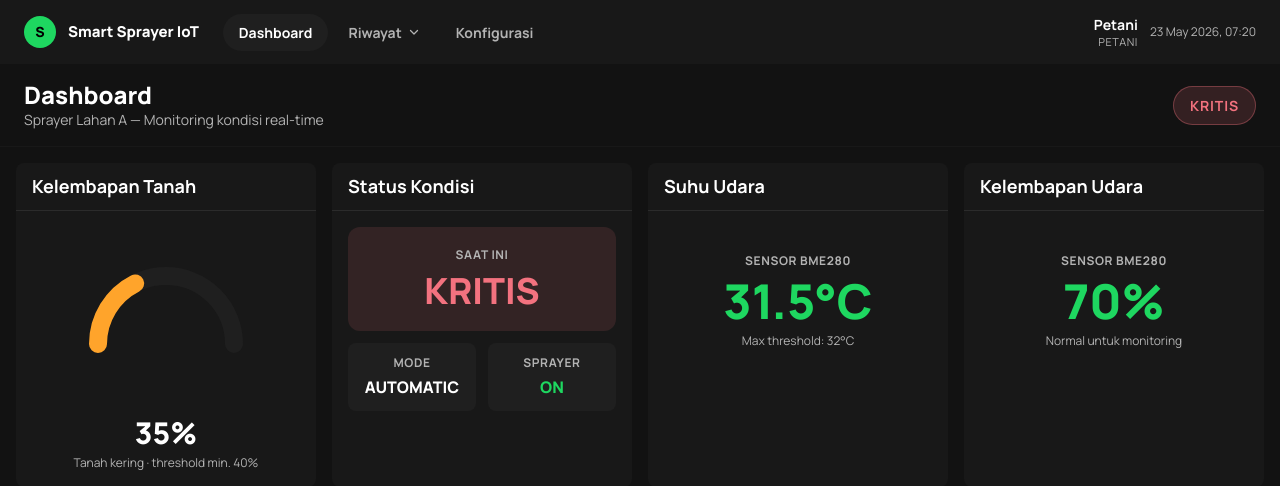
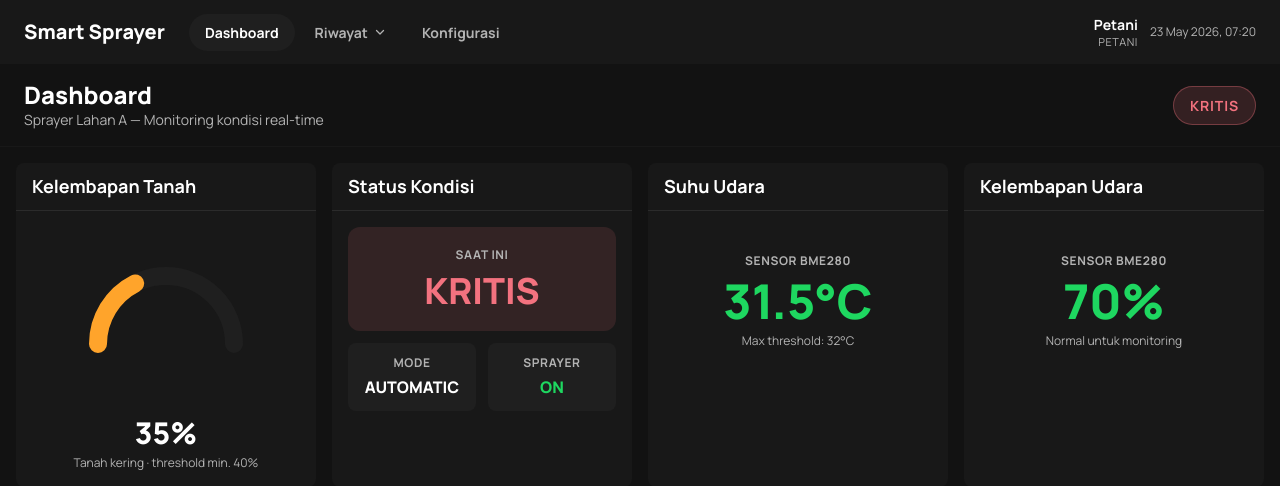
Before and after one commit to fadilsflow/wjdk000, a Laravel app: page /dashboard in a window 1280 px wide. Shown: the top 486 px of the page. Run offline with Laravel 12, Linux system fonts and the light colour scheme; style sheets or scripts are compiled from the project's sources.

Commit message:
refactor(ui): update branding text and simplify header layout

```diff
--- a/resources/views/components/app-layout.blade.php
+++ b/resources/views/components/app-layout.blade.php
@@ -32,10 +32,8 @@ $isHistoryRoute = request()->routeIs('history.*');
     <header class="bg-[color:var(--color-bg-surface)]">
         <div class="flex items-center flex-wrap gap-y-2 px-6 h-[64px]">
             <a href="{{ route('dashboard') }}" class="flex items-center gap-3 mr-6 whitespace-nowrap">
-                <span class="w-8 h-8 rounded-full grid place-items-center bg-[color:var(--color-brand)] text-black font-black text-sm">S</span>
-                <span class="font-extrabold text-[15px] text-[color:var(--color-text)]">Smart Sprayer IoT</span>
+                <span class="font-extrabold text-xl text-[color:var(--color-text)]">Smart Sprayer</span>
             </a>
-
             {{-- Desktop Nav --}}
             <nav class="hidden md:flex items-center gap-1">
                 @foreach($navLinks as $link)
--- a/resources/views/landing.blade.php
+++ b/resources/views/landing.blade.php
@@ -28,8 +28,7 @@
     {{-- NAV (overlay hero) --}}
     <header class="absolute top-0 inset-x-0 z-20 px-4 sm:px-8 py-5 flex items-center gap-3">
         <a href="/" class="flex items-center gap-2.5 mr-auto">
-            <span class="w-9 h-9 rounded-full bg-[color:var(--color-brand)] grid place-items-center text-black font-black">S</span>
-            <span class="font-extrabold text-[color:var(--color-text)] tracking-tight">Smart Sprayer IoT</span>
+            <span class="font-extrabold text-xl text-[color:var(--color-text)] tracking-tight">Smart Sprayer</span>
         </a>
         <nav class="hidden md:flex items-center gap-1">
             <a href="#data" class="nav-pill">Data Publik</a>
```
